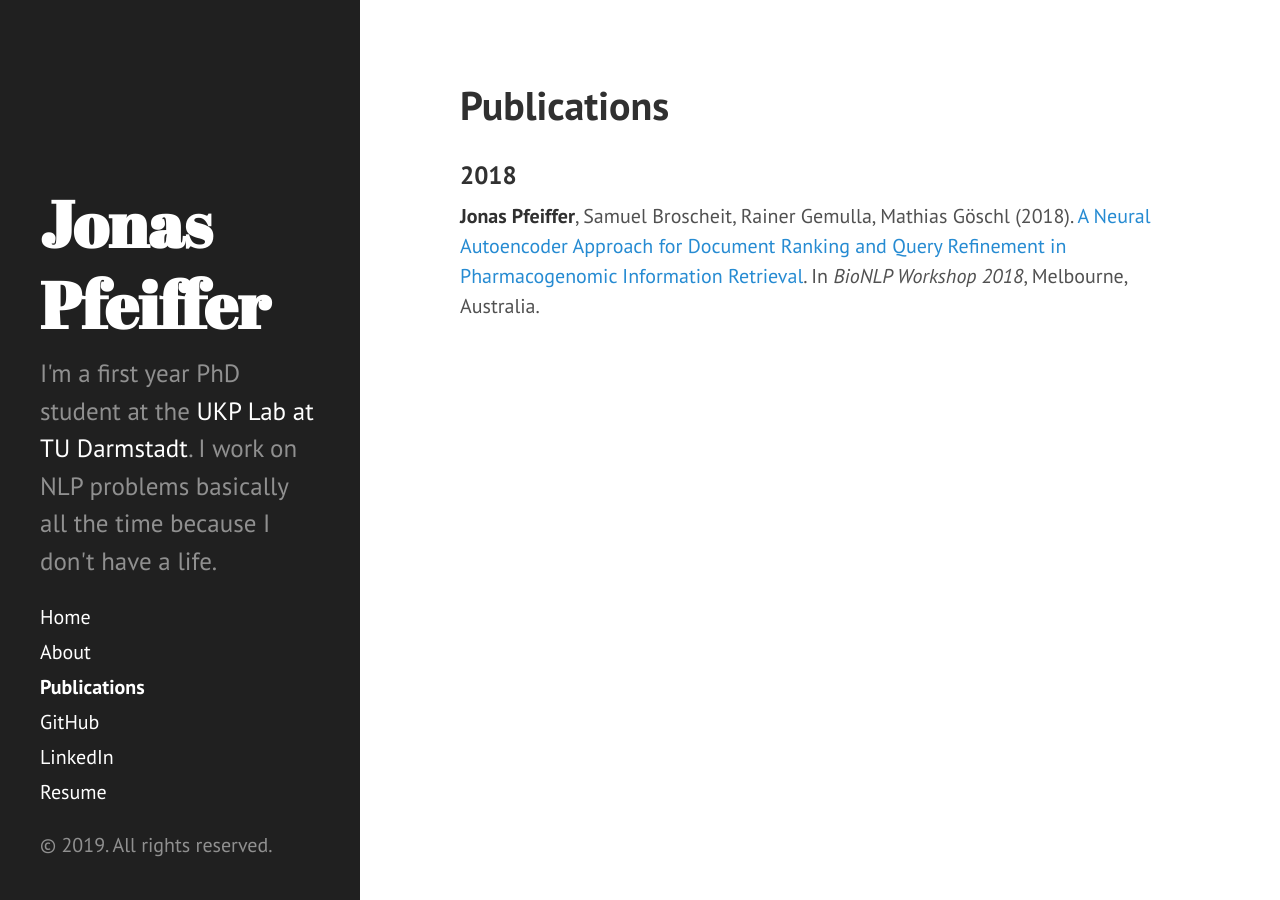
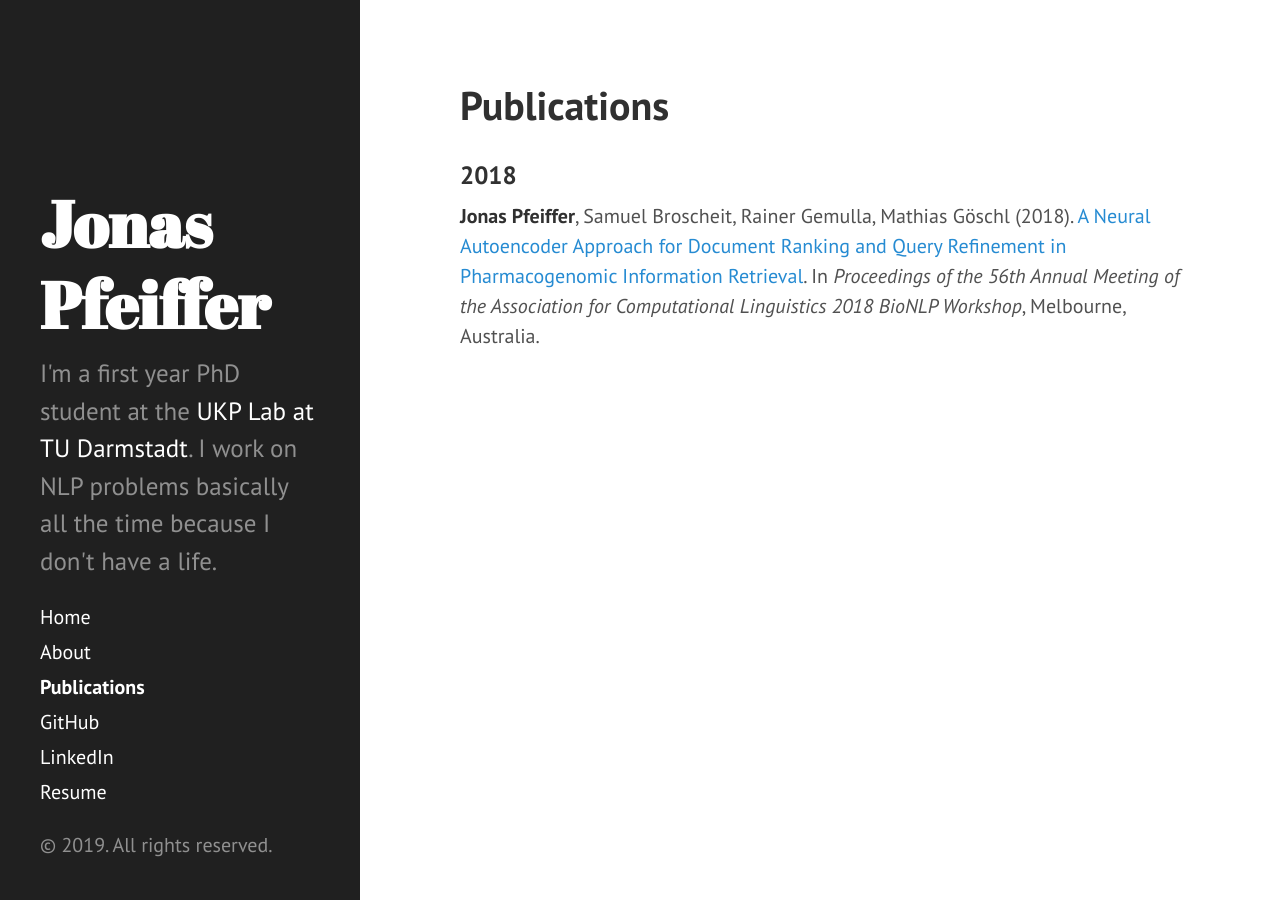
Before and after one commit to JoPfeiff/JoPfeiff_github_io, a Jekyll site: the page built from publications.md, in a window 1280 px wide. Built offline with Jekyll 4.4.1, drawn with Linux system fonts in a browser that asks for light colours; Markdown is read by kramdown in place of the engine named in the settings.

Commit message:
Initial commit

```diff
--- a/publications.md
+++ b/publications.md
@@ -5,4 +5,4 @@
 
 ### 2018
 
-**Jonas Pfeiffer**, Samuel Broscheit, Rainer Gemulla, Mathias Göschl (2018). [A Neural Autoencoder Approach for Document Ranking and Query Refinement in Pharmacogenomic Information Retrieval](https://www.aclweb.org/anthology/W18-2310). In *BioNLP Workshop 2018*, Melbourne, Australia.
+**Jonas Pfeiffer**, Samuel Broscheit, Rainer Gemulla, Mathias Göschl (2018). [A Neural Autoencoder Approach for Document Ranking and Query Refinement in Pharmacogenomic Information Retrieval](https://www.aclweb.org/anthology/W18-2310). In *Proceedings of the 56th Annual Meeting of the Association for Computational Linguistics 2018 BioNLP Workshop*, Melbourne, Australia.
```
